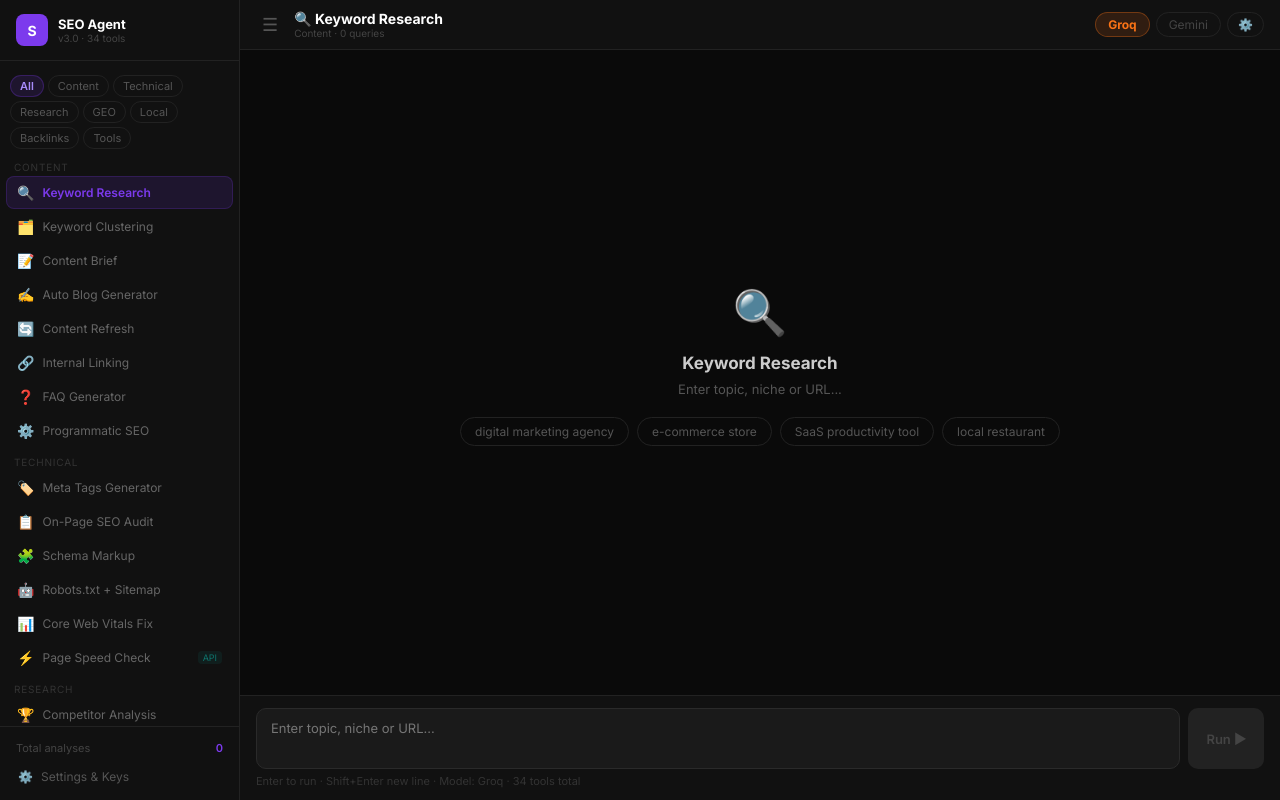
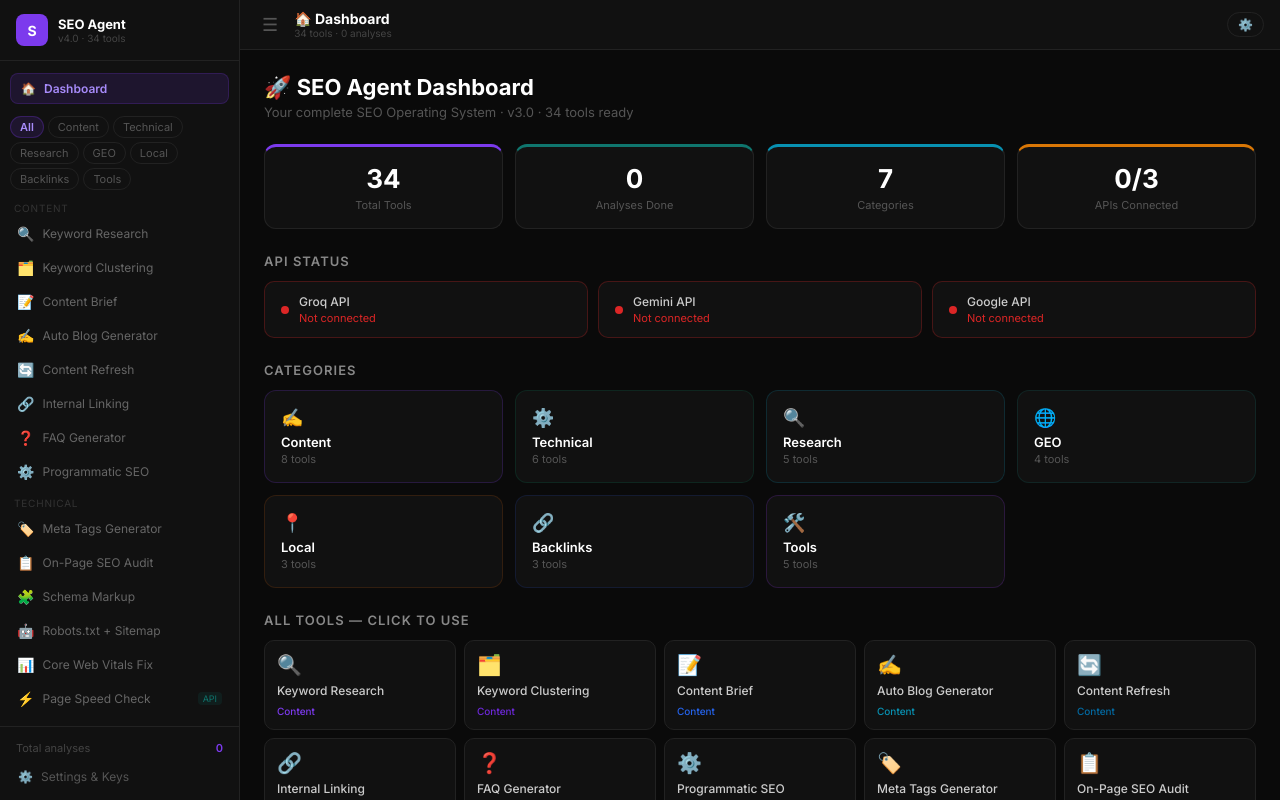
Before and after one commit to ashishv-VI/seo-agent, a React (Vite) app: page / in a window 1280 px wide. Built offline with nearby package versions, Linux system fonts and the light colour scheme.

Commit message:
v4.0 - Dashboard + 35 tools

```diff
--- a/src/App.jsx
+++ b/src/App.jsx
@@ -1,28 +1,25 @@
 import { useState, useEffect, useRef } from "react";
 import { TOOLS, CATS, MODELS } from "./tools";
+import Dashboard from "./Dashboard";
 
 export default function App() {
-  const [tool, setTool]   = useState(TOOLS[0]);
-  const [input, setInput] = useState("");
-  const [msgs, setMsgs]   = useState({});
+  const [tool, setTool]     = useState(null);
+  const [input, setInput]   = useState("");
+  const [msgs, setMsgs]     = useState({});
   const [loading, setLoading] = useState(false);
-  const [model, setModel] = useState("groq");
-  const [cat, setCat]     = useState("All");
+  const [model, setModel]   = useState("groq");
+  const [cat, setCat]       = useState("All");
   const [sideOpen, setSideOpen] = useState(true);
   const [showSettings, setShowSettings] = useState(false);
-  const [count, setCount] = useState(0);
-  const [keys, setKeys]   = useState({ groq:"", gemini:"", google:"" });
+  const [count, setCount]   = useState(0);
+  const [keys, setKeys]     = useState({ groq:"", gemini:"", google:"" });
   const [tmpKeys, setTmpKeys] = useState({ groq:"", gemini:"", google:"" });
   const [copied, setCopied] = useState(null);
   const bottomRef = useRef(null);
 
   useEffect(() => {
     const saved = localStorage.getItem("seo_keys");
-    if (saved) {
-      const k = JSON.parse(saved);
-      setKeys(k);
-      setTmpKeys(k);
-    }
+    if (saved) { const k = JSON.parse(saved); setKeys(k); setTmpKeys(k); }
     const savedCount = localStorage.getItem("seo_count");
     if (savedCount) setCount(parseInt(savedCount));
   }, []);
@@ -31,7 +28,7 @@
     bottomRef.current?.scrollIntoView({ behavior:"smooth" });
   }, [msgs, loading]);
 
-  const curMsgs = msgs[tool.id] || [];
+  const curMsgs = tool ? (msgs[tool.id] || []) : [];
   const filtered = cat === "All" ? TOOLS : TOOLS.filter(t => t.cat === cat);
   const catGroups = [...new Set(filtered.map(t => t.cat))];
 
@@ -51,6 +48,11 @@
     setMsgs(m => ({ ...m, [toolId]: [...(m[toolId]||[]), msg] }));
   }
 
+  function selectTool(t) {
+    setTool(t);
+    setInput("");
+  }
+
   async function runPageSpeed(url) {
     if (!keys.google) { setShowSettings(true); return; }
     addMsg(tool.id, { role:"user", text: url });
@@ -61,11 +63,11 @@
         fetch(`https://www.googleapis.com/pagespeedonline/v5/runPagespeed?url=${encodeURIComponent(url)}&key=${keys.google}&strategy=mobile`).then(r=>r.json()),
         fetch(`https://www.googleapis.com/pagespeedonline/v5/runPagespeed?url=${encodeURIComponent(url)}&key=${keys.google}&strategy=desktop`).then(r=>r.json()),
       ]);
-      const score = (d, key) => Math.round((d.lighthouseResult?.categories?.[key]?.score||0)*100);
-      const val   = (d, key) => d.lighthouseResult?.audits?.[key]?.displayValue || "N/A";
+      const score = (d,k) => Math.round((d.lighthouseResult?.categories?.[k]?.score||0)*100);
+      const val   = (d,k) => d.lighthouseResult?.audits?.[k]?.displayValue || "N/A";
       const grade = s => s>=90?"✅ Good":s>=50?"⚠️ Needs Work":"❌ Poor";
       const text = `⚡ PAGE SPEED REPORT
-━━━━━━━━━━━━━━━━━━━━━━━━━━
+━━━━━━━━━━━━━━━━━━━━━━━━
 URL: ${url}
 
 📱 MOBILE SCORES
@@ -81,27 +83,23 @@
 Best Practices: ${score(desk,"best-practices")}/100  ${grade(score(desk,"best-practices"))}
 
 📊 CORE WEB VITALS (Mobile)
-LCP (Load):     ${val(mob,"largest-contentful-paint")}  ${val(mob,"largest-contentful-paint")==="N/A"?"":"(target: <2.5s)"}
-TBT (Input):    ${val(mob,"total-blocking-time")}  ${val(mob,"total-blocking-time")==="N/A"?"":"(target: <100ms)"}
-CLS (Visual):   ${val(mob,"cumulative-layout-shift")}  ${val(mob,"cumulative-layout-shift")==="N/A"?"":"(target: <0.1)"}
-FCP (Paint):    ${val(mob,"first-contentful-paint")}
-TTFB:           ${val(mob,"server-response-time")}
+LCP:  ${val(mob,"largest-contentful-paint")}  (target: <2.5s)
+TBT:  ${val(mob,"total-blocking-time")}  (target: <100ms)
+CLS:  ${val(mob,"cumulative-layout-shift")}  (target: <0.1)
+FCP:  ${val(mob,"first-contentful-paint")}
+TTFB: ${val(mob,"server-response-time")}
 
 💡 TOP RECOMMENDATIONS
 ${(mob.lighthouseResult?.audits?.["render-blocking-resources"]?.score||1)<1?"• Fix render-blocking resources\n":""}${(mob.lighthouseResult?.audits?.["uses-optimized-images"]?.score||1)<1?"• Optimize images\n":""}${(mob.lighthouseResult?.audits?.["unused-javascript"]?.score||1)<1?"• Remove unused JavaScript\n":""}${(mob.lighthouseResult?.audits?.["unused-css-rules"]?.score||1)<1?"• Remove unused CSS\n":""}${(mob.lighthouseResult?.audits?.["uses-text-compression"]?.score||1)<1?"• Enable text compression\n":""}`;
       addMsg(tool.id, { role:"assistant", text });
-      const newCount = count + 1;
-      setCount(newCount);
-      localStorage.setItem("seo_count", newCount);
-    } catch(e) {
-      addMsg(tool.id, { role:"assistant", text:"Error: "+e.message });
-    }
+      const nc = count+1; setCount(nc); localStorage.setItem("seo_count", nc);
+    } catch(e) { addMsg(tool.id, { role:"assistant", text:"Error: "+e.message }); }
     setLoading(false);
   }
 
   async function run() {
     const q = input.trim();
-    if (!q || loading) return;
+    if (!q || loading || !tool) return;
     if (tool.isApi && tool.apiType==="pagespeed") { runPageSpeed(q); return; }
     const key = model==="groq" ? keys.groq : keys.gemini;
     if (!key) { setShowSettings(true); return; }
@@ -129,33 +127,29 @@
         text = d.candidates?.[0]?.content?.parts?.[0]?.text || JSON.stringify(d);
       }
       addMsg(tool.id, { role:"assistant", text });
-      const newCount = count + 1;
-      setCount(newCount);
-      localStorage.setItem("seo_count", newCount);
-    } catch(e) {
-      addMsg(tool.id, { role:"assistant", text:"Error: "+e.message });
-    }
+      const nc = count+1; setCount(nc); localStorage.setItem("seo_count", nc);
+    } catch(e) { addMsg(tool.id, { role:"assistant", text:"Error: "+e.message }); }
     setLoading(false);
   }
 
   const s = {
     app:    { fontFamily:"Inter,system-ui,sans-serif", display:"flex", height:"100vh", background:"#0a0a0a", color:"#e8e8e8", overflow:"hidden" },
-    side:   { width: sideOpen?240:0, minWidth: sideOpen?240:0, background:"#111", borderRight:"1px solid #222", display:"flex", flexDirection:"column", transition:"all 0.2s", overflow:"hidden", flexShrink:0 },
+    side:   { width:sideOpen?240:0, minWidth:sideOpen?240:0, background:"#111", borderRight:"1px solid #222", display:"flex", flexDirection:"column", transition:"all 0.2s", overflow:"hidden", flexShrink:0 },
     logo:   { padding:"14px 16px", borderBottom:"1px solid #222", display:"flex", alignItems:"center", gap:10, flexShrink:0 },
     badge:  { width:32, height:32, borderRadius:8, background:"#7C3AED", display:"flex", alignItems:"center", justifyContent:"center", fontWeight:800, fontSize:14, color:"#fff", flexShrink:0 },
     nav:    { flex:1, overflowY:"auto", padding:"6px" },
     catRow: { display:"flex", flexWrap:"wrap", gap:4, padding:"8px 4px 4px" },
-    catBtn: a => ({ padding:"3px 9px", borderRadius:20, fontSize:11, fontWeight: a?600:400, cursor:"pointer", border:"1px solid", background: a?"#7C3AED22":"transparent", color: a?"#A78BFA":"#555", borderColor: a?"#7C3AED44":"#222", transition:"all 0.1s" }),
+    catBtn: a => ({ padding:"3px 9px", borderRadius:20, fontSize:11, fontWeight:a?600:400, cursor:"pointer", border:"1px solid", background:a?"#7C3AED22":"transparent", color:a?"#A78BFA":"#555", borderColor:a?"#7C3AED44":"#222" }),
     secLabel: { fontSize:10, color:"#333", padding:"8px 8px 3px", textTransform:"uppercase", letterSpacing:"0.08em" },
-    navItem: (a, color) => ({ display:"flex", alignItems:"center", gap:8, padding:"7px 10px", borderRadius:8, marginBottom:1, cursor:"pointer", fontSize:12, fontWeight: a?600:400, background: a?color+"22":"transparent", color: a?color:"#666", border: a?`1px solid ${color}33`:"1px solid transparent", whiteSpace:"nowrap", transition:"all 0.1s" }),
+    navItem: (a,color) => ({ display:"flex", alignItems:"center", gap:8, padding:"7px 10px", borderRadius:8, marginBottom:1, cursor:"pointer", fontSize:12, fontWeight:a?600:400, background:a?color+"22":"transparent", color:a?color:"#666", border:a?`1px solid ${color}33`:"1px solid transparent", whiteSpace:"nowrap" }),
     main:   { flex:1, display:"flex", flexDirection:"column", overflow:"hidden", minWidth:0 },
     header: { padding:"10px 16px", borderBottom:"1px solid #222", background:"#111", display:"flex", alignItems:"center", justifyContent:"space-between", gap:10, flexShrink:0 },
     msgs:   { flex:1, overflowY:"auto", padding:"20px", display:"flex", flexDirection:"column", gap:14 },
     uBub:   { alignSelf:"flex-end", background:"#7C3AED", color:"#fff", padding:"10px 14px", borderRadius:"12px 12px 4px 12px", maxWidth:"75%", fontSize:13, lineHeight:1.6, whiteSpace:"pre-wrap" },
-    aBub:   { alignSelf:"flex-start", background:"#1a1a1a", border:"1px solid #2a2a2a", color:"#e8e8e8", padding:"12px 14px", borderRadius:"4px 12px 12px 12px", maxWidth:"88%", fontSize:13, lineHeight:1.75, whiteSpace:"pre-wrap", position:"relative" },
+    aBub:   { alignSelf:"flex-start", background:"#1a1a1a", border:"1px solid #2a2a2a", color:"#e8e8e8", padding:"12px 14px", borderRadius:"4px 12px 12px 12px", maxWidth:"88%", fontSize:13, lineHeight:1.75, whiteSpace:"pre-wrap" },
     inputArea: { padding:"12px 16px", borderTop:"1px solid #222", background:"#111", flexShrink:0 },
     textarea:  { flex:1, padding:"10px 14px", borderRadius:10, border:"1px solid #2a2a2a", background:"#1a1a1a", color:"#e8e8e8", fontSize:13, resize:"none", outline:"none", fontFamily:"inherit", lineHeight:1.5 },
-    runBtn: ok => ({ padding:"0 18px", borderRadius:10, border:"none", background: ok?"#7C3AED":"#222", color: ok?"#fff":"#444", fontWeight:600, fontSize:13, cursor: ok?"pointer":"not-allowed", flexShrink:0, minWidth:64, transition:"background 0.2s" }),
+    runBtn: ok => ({ padding:"0 18px", borderRadius:10, border:"none", background:ok?"#7C3AED":"#222", color:ok?"#fff":"#444", fontWeight:600, fontSize:13, cursor:ok?"pointer":"not-allowed", flexShrink:0, minWidth:64 }),
     overlay:{ position:"fixed", inset:0, background:"rgba(0,0,0,0.85)", display:"flex", alignItems:"center", justifyContent:"center", zIndex:100 },
     modal:  { background:"#1a1a1a", border:"1px solid #333", borderRadius:16, padding:28, width:440, maxWidth:"92vw" },
     label:  { fontSize:12, color:"#888", marginBottom:4, display:"block", marginTop:12 },
@@ -171,10 +165,16 @@
           <div style={s.badge}>S</div>
           <div>
             <div style={{ fontSize:13, fontWeight:700, color:"#fff" }}>SEO Agent</div>
-            <div style={{ fontSize:10, color:"#444" }}>v3.0 · {TOOLS.length} tools</div>
+            <div style={{ fontSize:10, color:"#444" }}>v4.0 · {TOOLS.length} tools</div>
           </div>
         </div>
         <div style={s.nav}>
+          {/* Dashboard link */}
+          <div style={{ padding:"6px 4px 4px" }}>
+            <div onClick={()=>setTool(null)} style={{ display:"flex", alignItems:"center", gap:8, padding:"7px 10px", borderRadius:8, cursor:"pointer", fontSize:12, fontWeight:!tool?600:400, background:!tool?"#7C3AED22":"transparent", color:!tool?"#A78BFA":"#666", border:!tool?"1px solid #7C3AED33":"1px solid transparent" }}>
+              🏠 <span>Dashboard</span>
+            </div>
+          </div>
           <div style={s.catRow}>
             {CATS.map(c => <div key={c} style={s.catBtn(cat===c)} onClick={()=>setCat(c)}>{c}</div>)}
           </div>
@@ -182,7 +182,7 @@
             <div key={c}>
               <div style={s.secLabel}>{c}</div>
               {filtered.filter(t=>t.cat===c).map(t => (
-                <div key={t.id} style={s.navItem(tool.id===t.id, t.color)} onClick={()=>setTool(t)}>
+                <div key={t.id} style={s.navItem(tool?.id===t.id, t.color)} onClick={()=>selectTool(t)}>
                   <span style={{ fontSize:14, flexShrink:0 }}>{t.icon}</span>
                   <span style={{ overflow:"hidden", textOverflow:"ellipsis" }}>{t.label}</span>
                   {t.isApi && <span style={{ fontSize:9, background:"#0F766E22", color:"#0F766E", padding:"1px 5px", borderRadius:4, marginLeft:"auto", flexShrink:0 }}>API</span>}
@@ -210,17 +210,21 @@
           <div style={{ display:"flex", alignItems:"center", gap:10 }}>
             <button onClick={()=>setSideOpen(o=>!o)} style={{ background:"none", border:"none", color:"#555", cursor:"pointer", fontSize:18, padding:"2px 6px", lineHeight:1 }}>☰</button>
             <div>
-              <div style={{ fontWeight:700, fontSize:14, color:"#fff" }}>{tool.icon} {tool.label}</div>
-              <div style={{ fontSize:10, color:"#444" }}>{tool.cat} · {curMsgs.filter(m=>m.role==="user").length} queries</div>
+              <div style={{ fontWeight:700, fontSize:14, color:"#fff" }}>
+                {tool ? `${tool.icon} ${tool.label}` : "🏠 Dashboard"}
+              </div>
+              <div style={{ fontSize:10, color:"#444" }}>
+                {tool ? `${tool.cat} · ${curMsgs.filter(m=>m.role==="user").length} queries` : `${TOOLS.length} tools · ${count} analyses`}
+              </div>
             </div>
           </div>
           <div style={{ display:"flex", gap:6, alignItems:"center" }}>
-            {!tool.isApi && Object.entries(MODELS).map(([k,v]) => (
-              <div key={k} onClick={()=>setModel(k)} style={{ padding:"4px 12px", borderRadius:20, cursor:"pointer", fontSize:12, fontWeight: model===k?700:400, background: model===k?v.color+"22":"transparent", color: model===k?v.color:"#444", border:`1px solid ${model===k?v.color+"55":"#222"}`, transition:"all 0.1s" }}>
+            {tool && !tool.isApi && Object.entries(MODELS).map(([k,v]) => (
+              <div key={k} onClick={()=>setModel(k)} style={{ padding:"4px 12px", borderRadius:20, cursor:"pointer", fontSize:12, fontWeight:model===k?700:400, background:model===k?v.color+"22":"transparent", color:model===k?v.color:"#444", border:`1px solid ${model===k?v.color+"55":"#222"}` }}>
                 {v.name}
               </div>
             ))}
-            {curMsgs.length > 0 && (
+            {tool && curMsgs.length > 0 && (
               <button onClick={()=>setMsgs(m=>({...m,[tool.id]:[]}))} style={{ padding:"4px 10px", borderRadius:20, border:"1px solid #222", background:"transparent", color:"#555", fontSize:12, cursor:"pointer" }}>
                 Clear
               </button>
@@ -229,7 +233,11 @@
           </div>
         </div>
 
-        {/* Messages */}
+        {/* Dashboard or Tool */}
+        {!tool ? (
+          <Dashboard onToolSelect={selectTool} count={count} keys={keys} />
+        ) : (
+          <>
             <div style={s.msgs}>
               {curMsgs.length === 0 && (
                 <div style={{ margin:"auto", textAlign:"center", color:"#333", padding:40 }}>
@@ -245,72 +253,63 @@
                   </div>
                 </div>
               )}
-
-          {curMsgs.map((m, i) => (
-            <div key={i} style={m.role==="user" ? { display:"flex", justifyContent:"flex-end" } : { display:"flex", justifyContent:"flex-start" }}>
+              {curMsgs.map((m,i) => (
+                <div key={i} style={{ display:"flex", justifyContent:m.role==="user"?"flex-end":"flex-start" }}>
                   {m.role==="user" ? (
                     <div style={s.uBub}>{m.text}</div>
                   ) : (
                     <div style={{ maxWidth:"88%", display:"flex", flexDirection:"column", gap:4 }}>
-                  <div style={s.aBub}>
-                    {m.text}
-                  </div>
+                      <div style={s.aBub}>{m.text}</div>
                       <div style={{ display:"flex", gap:6, paddingLeft:4 }}>
-                    <button onClick={()=>copyText(m.text, i)} style={{ padding:"3px 10px", borderRadius:6, border:"1px solid #222", background:"transparent", color: copied===i?"#0F766E":"#555", fontSize:11, cursor:"pointer" }}>
-                      {copied===i ? "✅ Copied!" : "📋 Copy"}
+                        <button onClick={()=>copyText(m.text,i)} style={{ padding:"3px 10px", borderRadius:6, border:"1px solid #222", background:"transparent", color:copied===i?"#0F766E":"#555", fontSize:11, cursor:"pointer" }}>
+                          {copied===i?"✅ Copied!":"📋 Copy"}
                         </button>
                       </div>
                     </div>
                   )}
                 </div>
               ))}
-
               {loading && (
                 <div style={{ display:"flex", justifyContent:"flex-start" }}>
                   <div style={{ ...s.aBub, color:"#444" }}>
-                {tool.isApi ? "⚡ Fetching PageSpeed data..." : `🤔 Analyzing with ${MODELS[model]?.name}...`}
+                    {tool.isApi?"⚡ Fetching data...":`🤔 Analyzing with ${MODELS[model]?.name}...`}
                   </div>
                 </div>
               )}
               <div ref={bottomRef} />
             </div>
-
-        {/* Input */}
             <div style={s.inputArea}>
               <div style={{ display:"flex", gap:8 }}>
-            <textarea
-              value={input}
-              onChange={e=>setInput(e.target.value)}
-              onKeyDown={e=>{ if(e.key==="Enter"&&!e.shiftKey){ e.preventDefault(); run(); } }}
-              placeholder={tool.ph}
-              rows={2}
-              style={s.textarea}
-            />
+                <textarea value={input} onChange={e=>setInput(e.target.value)}
+                  onKeyDown={e=>{ if(e.key==="Enter"&&!e.shiftKey){e.preventDefault();run();} }}
+                  placeholder={tool.ph} rows={2} style={s.textarea} />
                 <button onClick={run} disabled={loading||!input.trim()} style={s.runBtn(!loading&&!!input.trim())}>
                   {loading?"...":"Run ▶"}
                 </button>
               </div>
               <div style={{ fontSize:11, color:"#333", marginTop:5 }}>
-            Enter to run · Shift+Enter new line · {tool.isApi?"Google API":`Model: ${MODELS[model]?.name}`} · {TOOLS.length} tools total
+                Enter to run · Shift+Enter new line · {tool.isApi?"Google API":`Model: ${MODELS[model]?.name}`}
               </div>
             </div>
+          </>
+        )}
       </div>
 
-      {/* Settings Modal */}
+      {/* Settings */}
       {showSettings && (
         <div style={s.overlay} onClick={()=>setShowSettings(false)}>
           <div style={s.modal} onClick={e=>e.stopPropagation()}>
             <div style={{ fontWeight:700, fontSize:17, color:"#fff" }}>⚙️ API Keys</div>
-            <div style={{ fontSize:12, color:"#555", marginTop:4, marginBottom:8 }}>Keys saved in browser — persist across sessions</div>
+            <div style={{ fontSize:12, color:"#555", marginTop:4 }}>Saved in browser — persist across sessions</div>
             <label style={s.label}>Groq API Key (gsk_...)</label>
             <input type="password" value={tmpKeys.groq} onChange={e=>setTmpKeys(k=>({...k,groq:e.target.value}))} placeholder="gsk_xxxxxxxxxxxx" style={s.inp} />
             <label style={s.label}>Gemini API Key (AIza...)</label>
             <input type="password" value={tmpKeys.gemini} onChange={e=>setTmpKeys(k=>({...k,gemini:e.target.value}))} placeholder="AIzaxxxxxxxxxx" style={s.inp} />
-            <label style={s.label}>Google APIs Key — PageSpeed (AIza...)</label>
+            <label style={s.label}>Google APIs Key — PageSpeed</label>
             <input type="password" value={tmpKeys.google} onChange={e=>setTmpKeys(k=>({...k,google:e.target.value}))} placeholder="AIzaxxxxxxxxxx" style={s.inp} />
             <button onClick={saveKeys} style={s.saveBtn}>💾 Save Keys</button>
             <div style={{ fontSize:11, color:"#333", marginTop:10, textAlign:"center" }}>
-              Groq: console.groq.com · Gemini: aistudio.google.com · Google: console.cloud.google.com
+              Groq: console.groq.com · Gemini: aistudio.google.com
             </div>
           </div>
         </div>
--- /dev/null
+++ b/src/Dashboard.jsx
@@ -0,0 +1,134 @@
+import { TOOLS, CATS } from "./tools";
+
+const CAT_COLORS = {
+  Content:   "#7C3AED",
+  Technical: "#047857",
+  Research:  "#0891B2",
+  GEO:       "#0F766E",
+  Local:     "#B45309",
+  Backlinks: "#1E40AF",
+  Tools:     "#9333EA",
+};
+
+export default function Dashboard({ onToolSelect, count, keys }) {
+  const hasGroq   = !!keys?.groq;
+  const hasGemini = !!keys?.gemini;
+  const hasGoogle = !!keys?.google;
+
+  const catCounts = CATS.filter(c => c !== "All").map(c => ({
+    name: c,
+    count: TOOLS.filter(t => t.cat === c).length,
+    color: CAT_COLORS[c] || "#7C3AED",
+  }));
+
+  const s = {
+    wrap:   { flex:1, overflowY:"auto", padding:"24px", background:"#0a0a0a" },
+    hero:   { marginBottom:24 },
+    title:  { fontSize:22, fontWeight:700, color:"#fff", marginBottom:4 },
+    sub:    { fontSize:13, color:"#555" },
+    grid:   { display:"grid", gridTemplateColumns:"repeat(auto-fit,minmax(200px,1fr))", gap:12, marginBottom:24 },
+    card:   (color) => ({ background:"#111", border:`1px solid ${color}33`, borderRadius:12, padding:"16px", cursor:"pointer", transition:"border-color 0.2s" }),
+    statGrid: { display:"grid", gridTemplateColumns:"repeat(4,1fr)", gap:12, marginBottom:24 },
+    stat:   (color) => ({ background:"#111", border:"1px solid #222", borderRadius:12, padding:"16px", textAlign:"center", borderTop:`3px solid ${color}` }),
+    statNum:  { fontSize:26, fontWeight:700, color:"#fff", marginBottom:4 },
+    statLabel:{ fontSize:11, color:"#555" },
+    secTitle: { fontSize:13, fontWeight:600, color:"#888", marginBottom:12, textTransform:"uppercase", letterSpacing:"0.08em" },
+    keyStatus:{ display:"grid", gridTemplateColumns:"repeat(3,1fr)", gap:10, marginBottom:24 },
+    keyCard:  (ok) => ({ background:"#111", border:`1px solid ${ok?"#0F766E44":"#DC262644"}`, borderRadius:10, padding:"12px 16px", display:"flex", alignItems:"center", gap:10 }),
+    keyDot:   (ok) => ({ width:8, height:8, borderRadius:"50%", background: ok?"#0F766E":"#DC2626", flexShrink:0 }),
+    keyName:  { fontSize:12, fontWeight:500, color:"#ccc" },
+    keyState: (ok) => ({ fontSize:11, color: ok?"#0F766E":"#DC2626", marginTop:2 }),
+    toolGrid: { display:"grid", gridTemplateColumns:"repeat(auto-fill,minmax(160px,1fr))", gap:8 },
+    toolCard: (color) => ({ background:"#111", border:"1px solid #222", borderRadius:10, padding:"12px", cursor:"pointer", display:"flex", flexDirection:"column", gap:6, transition:"border-color 0.15s" }),
+    toolIcon: { fontSize:20 },
+    toolName: { fontSize:12, fontWeight:500, color:"#ccc", lineHeight:1.3 },
+    toolCat:  (color) => ({ fontSize:10, color, fontWeight:500 }),
+  };
+
+  return (
+    <div style={s.wrap}>
+      {/* Hero */}
+      <div style={s.hero}>
+        <div style={s.title}>🚀 SEO Agent Dashboard</div>
+        <div style={s.sub}>Your complete SEO Operating System · v3.0 · {TOOLS.length} tools ready</div>
+      </div>
+
+      {/* Stats */}
+      <div style={s.statGrid}>
+        <div style={s.stat("#7C3AED")}>
+          <div style={s.statNum}>{TOOLS.length}</div>
+          <div style={s.statLabel}>Total Tools</div>
+        </div>
+        <div style={s.stat("#0F766E")}>
+          <div style={s.statNum}>{count}</div>
+          <div style={s.statLabel}>Analyses Done</div>
+        </div>
+        <div style={s.stat("#0891B2")}>
+          <div style={s.statNum}>{CATS.length - 1}</div>
+          <div style={s.statLabel}>Categories</div>
+        </div>
+        <div style={s.stat("#D97706")}>
+          <div style={s.statNum}>{[hasGroq, hasGemini, hasGoogle].filter(Boolean).length}/3</div>
+          <div style={s.statLabel}>APIs Connected</div>
+        </div>
+      </div>
+
+      {/* API Key Status */}
+      <div style={s.secTitle}>API Status</div>
+      <div style={s.keyStatus}>
+        <div style={s.keyCard(hasGroq)}>
+          <div style={s.keyDot(hasGroq)} />
+          <div>
+            <div style={s.keyName}>Groq API</div>
+            <div style={s.keyState(hasGroq)}>{hasGroq ? "Connected" : "Not connected"}</div>
+          </div>
+        </div>
+        <div style={s.keyCard(hasGemini)}>
+          <div style={s.keyDot(hasGemini)} />
+          <div>
+            <div style={s.keyName}>Gemini API</div>
+            <div style={s.keyState(hasGemini)}>{hasGemini ? "Connected" : "Not connected"}</div>
+          </div>
+        </div>
+        <div style={s.keyCard(hasGoogle)}>
+          <div style={s.keyDot(hasGoogle)} />
+          <div>
+            <div style={s.keyName}>Google API</div>
+            <div style={s.keyState(hasGoogle)}>{hasGoogle ? "Connected" : "Not connected"}</div>
+          </div>
+        </div>
+      </div>
+
+      {/* Categories */}
+      <div style={s.secTitle}>Categories</div>
+      <div style={s.grid}>
+        {catCounts.map(c => (
+          <div key={c.name} style={s.card(c.color)}
+            onMouseEnter={e => e.currentTarget.style.borderColor = c.color+"66"}
+            onMouseLeave={e => e.currentTarget.style.borderColor = c.color+"33"}>
+            <div style={{ fontSize:18, marginBottom:6 }}>
+              {c.name==="Content"?"✍️":c.name==="Technical"?"⚙️":c.name==="Research"?"🔍":c.name==="GEO"?"🌐":c.name==="Local"?"📍":c.name==="Backlinks"?"🔗":"🛠️"}
+            </div>
+            <div style={{ fontSize:13, fontWeight:600, color:"#fff", marginBottom:2 }}>{c.name}</div>
+            <div style={{ fontSize:11, color:"#555" }}>{c.count} tools</div>
+          </div>
+        ))}
+      </div>
+
+      {/* All Tools */}
+      <div style={s.secTitle}>All Tools — Click to use</div>
+      <div style={s.toolGrid}>
+        {TOOLS.map(t => (
+          <div key={t.id} style={s.toolCard(t.color)}
+            onClick={() => onToolSelect(t)}
+            onMouseEnter={e => e.currentTarget.style.borderColor = t.color+"55"}
+            onMouseLeave={e => e.currentTarget.style.borderColor = "#222"}>
+            <div style={s.toolIcon}>{t.icon}</div>
+            <div style={s.toolName}>{t.label}</div>
+            <div style={s.toolCat(t.color)}>{t.cat}</div>
+          </div>
+        ))}
+      </div>
+    </div>
+  );
+}
```
Lines whose indentation alone changed are shown as unchanged.
